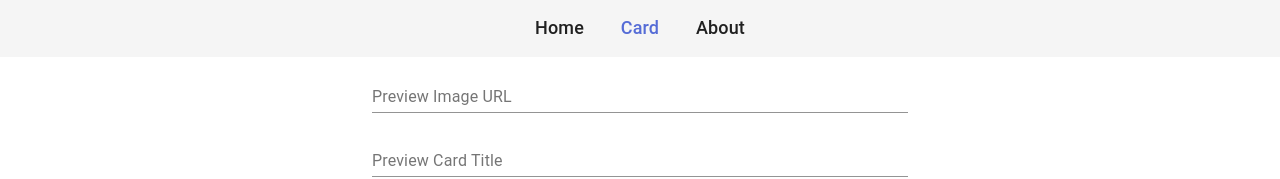
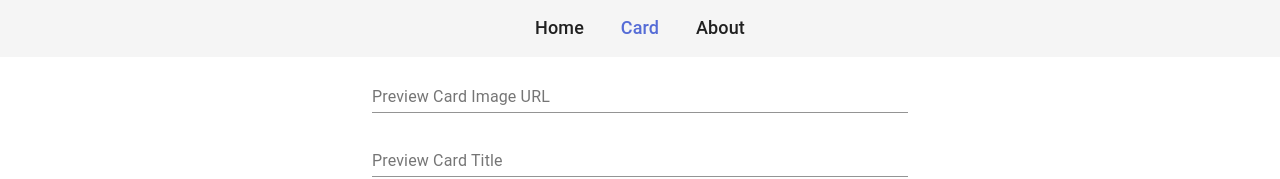
Before and after one commit to hankei6km/image-url-workbench, a Next.js app: page /card_gen in a window 1280 px wide. Shown: the top 179 px of the page. Built offline with nearby package versions, Linux system fonts and the light colour scheme.

Commit message:
Rename states/props to match for behavior in card_gen

```diff
--- a/pages/card_gen.tsx
+++ b/pages/card_gen.tsx
@@ -17,51 +17,45 @@ import PreviewContext from '../components/PreviewContext';
 
 type CardGenPagePropsData = {
   imageUrl?: string;
-  cardTitle?: string;
-  cardDescription?: string;
+  title?: string;
+  description?: string;
 };
 
 export const getServerSideProps: GetServerSideProps = async (context) => {
   try {
     const data: CardGenPagePropsData = {
       imageUrl: decodeBase64Url((context.query?.imageUrl as string) || ''),
-      cardTitle: decodeBase64Url((context.query?.cardTitle as string) || ''),
-      cardDescription: decodeBase64Url(
-        (context.query?.cardDescription as string) || ''
-      )
+      title: decodeBase64Url((context.query?.title as string) || ''),
+      description: decodeBase64Url((context.query?.description as string) || '')
     };
-    return { props: { ...data } };
+    return { props: { data: data } };
   } catch (err) {
     return { props: { errors: err.message } };
   }
 };
 
 const CardGenPage = ({
-  imageUrl,
-  cardTitle,
-  cardDescription
+  data
 }: InferGetServerSidePropsType<typeof getServerSideProps>) => {
   //const router = useRouter();
   const previewStateContext = useContext(PreviewContext);
-  const [previewImageUrl, setPreviewImageUrl] = useState(
-    imageUrl || previewStateContext.previewImageUrl
+  const [imageUrl, setImageUrl] = useState(
+    data.imageUrl || previewStateContext.previewImageUrl
   );
-  const [previewCardTitle, setPreviewCardTitle] = useState(cardTitle);
-  const [previewCardDescription, setPreviewCardDescription] = useState(
-    cardDescription
-  );
+  const [title, setTitle] = useState(data.cardTitle || '');
+  const [description, setDescription] = useState(data.cardDescription || '');
   const [cardPreviewUrl, setCardPreviewUrl] = useState('');
 
   // console.log(router);
   // console.log(window.location);
 
   useEffect(() => {
-    if (previewImageUrl) {
+    if (imageUrl) {
       const q = new URLSearchParams('');
       q.append('type', 'cardPreview');
-      q.append('imageUrl', encodeBase64Url(previewImageUrl));
-      q.append('cardTitle', encodeBase64Url(previewCardTitle));
-      q.append('cardDescription', encodeBase64Url(previewCardDescription));
+      q.append('imageUrl', encodeBase64Url(imageUrl));
+      q.append('title', encodeBase64Url(title));
+      q.append('description', encodeBase64Url(description));
       // setCardPreviewUrl(`${window.location.href}?${q.toString()}`);
       setCardPreviewUrl(
         `${window.location.href.split('?', 1)[0]}?${q.toString()}`
@@ -69,29 +63,29 @@ const CardGenPage = ({
     } else {
       setCardPreviewUrl('');
     }
-  }, [previewImageUrl, previewCardTitle, previewCardDescription]);
+  }, [imageUrl, title, description]);
 
   return (
     <Layout title="Card Gen">
       <Head>
         <meta
           name="og:description"
-          content={cardDescription || '[preview] description'}
+          content={data.description || '[preview] description'}
         />
-        <meta property="og:image" content={imageUrl} />
-        <meta name="og:title" content={cardTitle || '[preview] title'} />
+        <meta property="og:image" content={data.imageUrl} />
+        <meta name="og:title" content={data.title || '[preview] title'} />
         <meta name="twitter:card" content="summary_large_image" />
       </Head>
       <Container maxWidth="sm">
         <Box pb={3}>
           <Box p={1}>
             <TextField
-              id="preview-image-url"
-              label="Preview Image URL"
-              defaultValue={previewImageUrl}
+              id="preview-card-image-url"
+              label="Preview Card Image URL"
+              defaultValue={imageUrl}
               fullWidth
               onChange={(e) => {
-                setPreviewImageUrl(e.target.value);
+                setImageUrl(e.target.value);
               }}
             />
           </Box>
@@ -99,10 +93,10 @@ const CardGenPage = ({
             <TextField
               id="preview-card-title"
               label="Preview Card Title"
-              defaultValue={cardTitle}
+              defaultValue={data.cardTitle}
               fullWidth
               onChange={(e) => {
-                setPreviewCardTitle(e.target.value);
+                setTitle(e.target.value);
               }}
             />
           </Box>
@@ -110,10 +104,10 @@ const CardGenPage = ({
             <TextField
               id="preview-card-description"
               label="Preview Card Description"
-              defaultValue={cardDescription}
+              defaultValue={data.cardDescription}
               fullWidth
               onChange={(e) => {
-                setPreviewCardDescription(e.target.value);
+                setDescription(e.target.value);
               }}
             />
           </Box>
```
